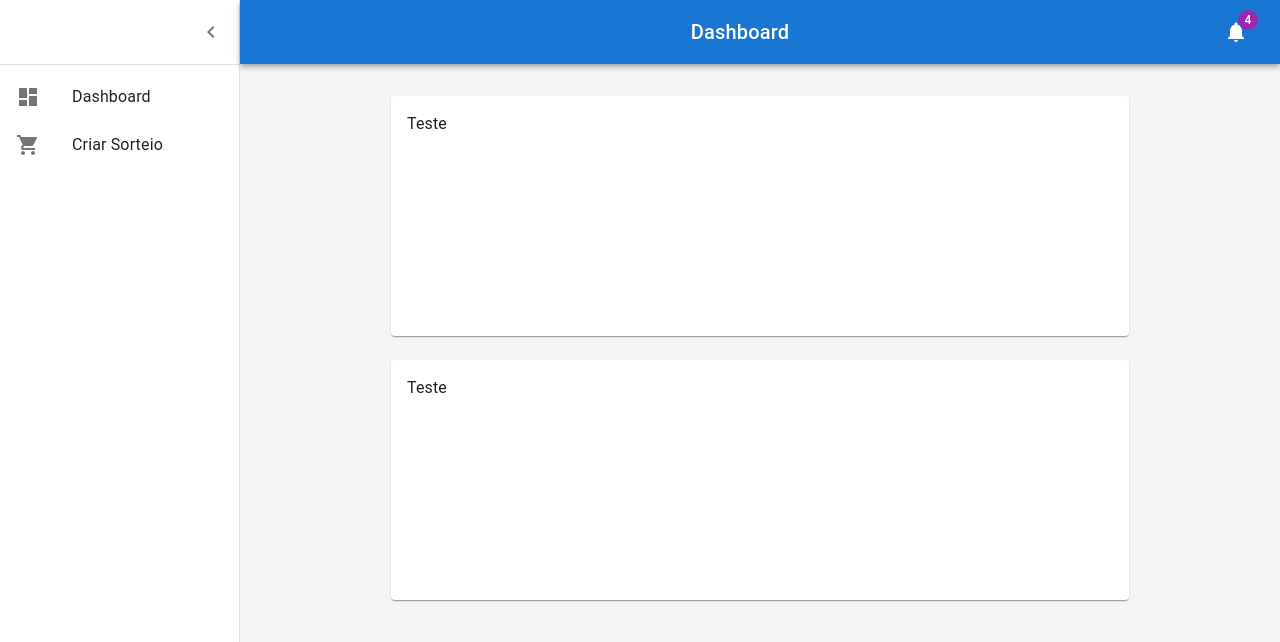
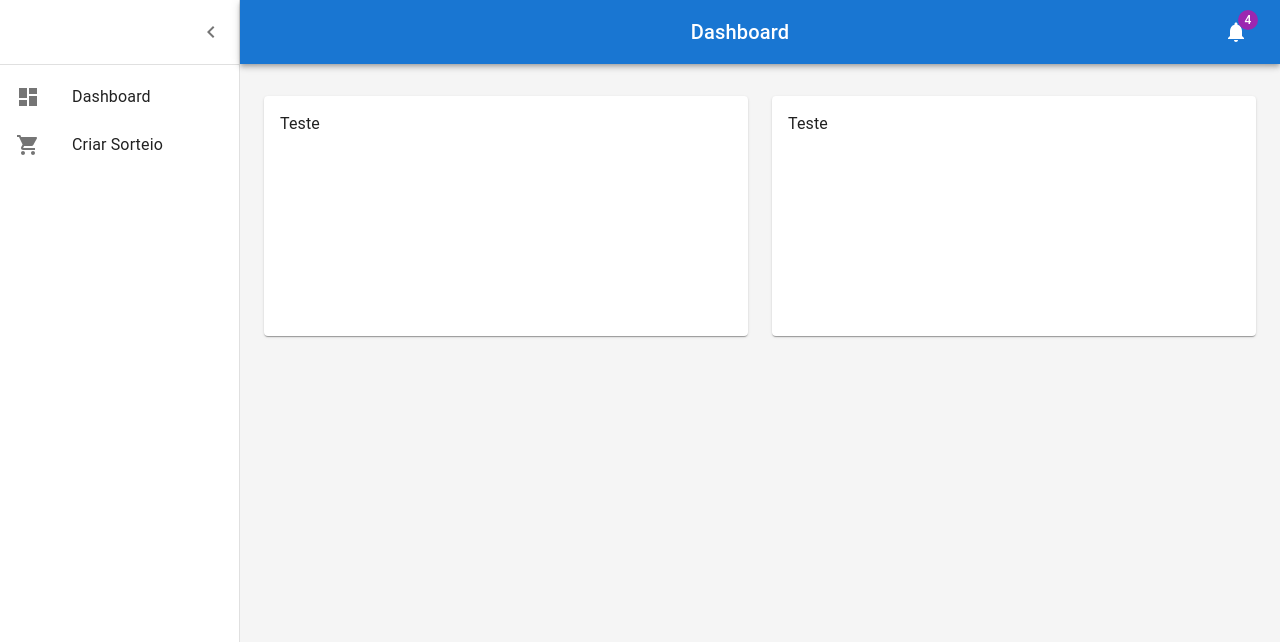
Before and after one commit to JoaoGontijo/amigo-secreto, a React (Create React App) app: page / in a window 1280 px wide. Shown: the top 642 px of the page. Built offline with nearby package versions, Linux system fonts and the light colour scheme.

Commit message:
Fix dashboard display

```diff
--- a/src/Components/Dashboard.js
+++ b/src/Components/Dashboard.js
@@ -143,7 +143,7 @@ function DashboardContent() {
         >
           <Toolbar />
           <Container maxWidth="lg" sx={{ mt: 4, mb: 4 }}>
-            <Grid container spacing={3} sx={{ display:'flex', justifyContent:'center'}}>
+            <Grid container spacing={3} sx={{ display:'flex', flexWrap: 'nowrap'}}>
               <Grid item xs={12} md={8} lg={9}>
                 <Paper
                   sx={{
```
